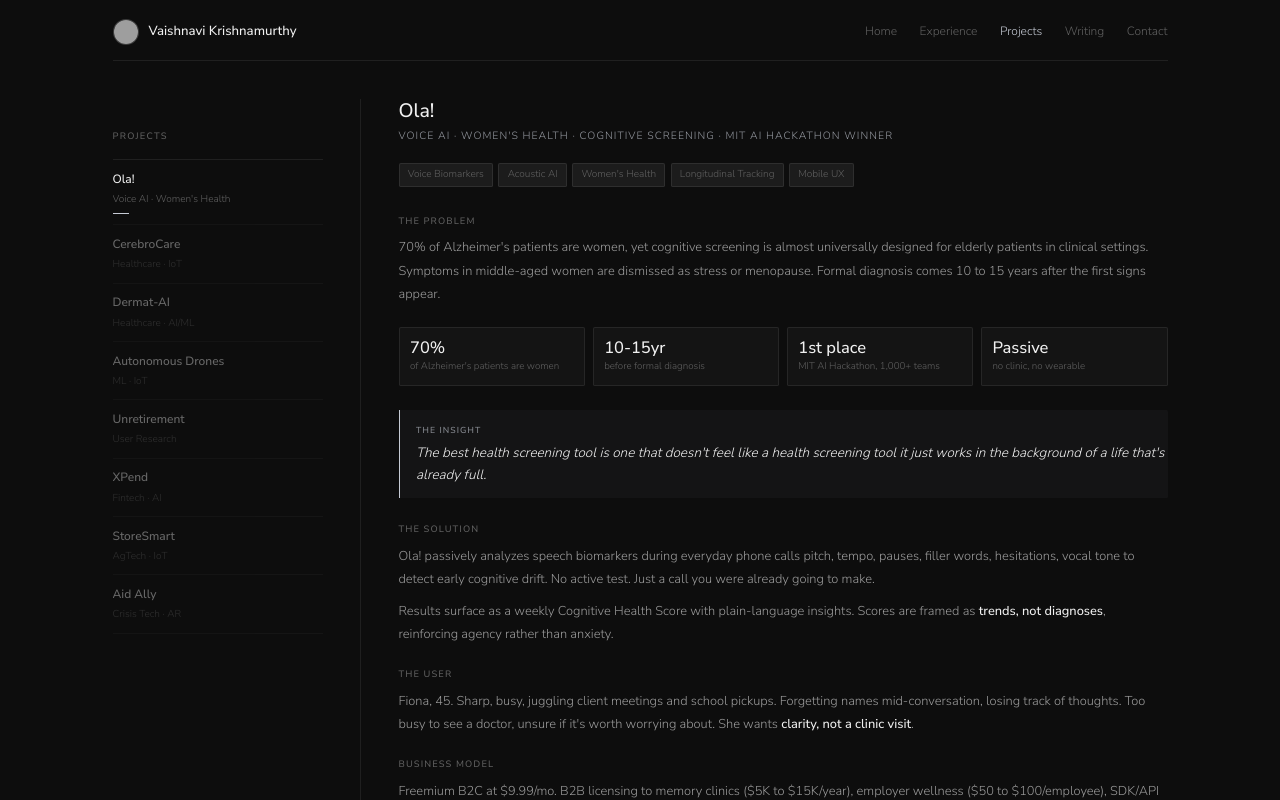
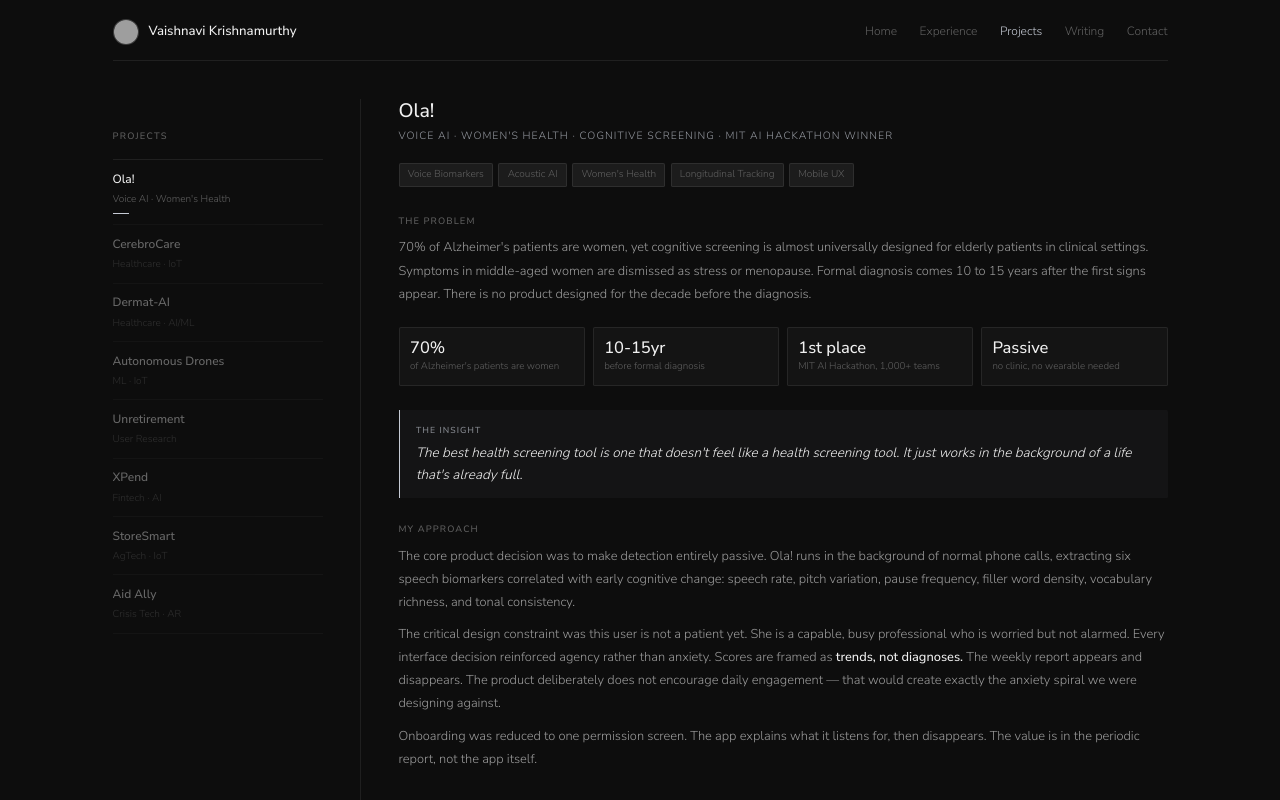
Before and after one commit to vulcananarchist/portfolio, a Next.js app: page /projects/ola in a window 1280 px wide. Shown: the top 800 px of the page. Built offline with nearby package versions, Linux system fonts and the light colour scheme; grey boxes are pictures that could not be loaded.

Commit message:
rewrite all projects + add contact page

```diff
--- a/app/projects/ola/page.tsx
+++ b/app/projects/ola/page.tsx
@@ -1,6 +1,6 @@
 import { Insight, Stats, Tags, ProjNav, Blk } from '@/components/ProjectParts'
 
-export const metadata = { title: 'Ola! VK' }
+export const metadata = { title: 'Ola! — VK' }
 
 export default function Ola() {
   return (
@@ -15,8 +15,8 @@ export default function Ola() {
         <p>
           70% of Alzheimer's patients are women, yet cognitive screening is almost universally
           designed for elderly patients in clinical settings. Symptoms in middle-aged women are
-          dismissed as stress or menopause. Formal diagnosis comes 10 to 15 years after the first
-          signs appear.
+          dismissed as stress or menopause. Formal diagnosis comes 10 to 15 years after the
+          first signs appear. There is no product designed for the decade before the diagnosis.
         </p>
       </Blk>
 
@@ -24,37 +24,28 @@ export default function Ola() {
         ["70%","of Alzheimer's patients are women"],
         ["10-15yr","before formal diagnosis"],
         ["1st place","MIT AI Hackathon, 1,000+ teams"],
-        ["Passive","no clinic, no wearable"],
+        ["Passive","no clinic, no wearable needed"],
       ]} />
 
-      <Insight text="The best health screening tool is one that doesn't feel like a health screening tool it just works in the background of a life that's already full." />
+      <Insight text="The best health screening tool is one that doesn't feel like a health screening tool. It just works in the background of a life that's already full." />
 
-      <Blk label="The solution">
+      <Blk label="My approach">
         <p>
-          Ola! passively analyzes speech biomarkers during everyday phone calls pitch, tempo,
-          pauses, filler words, hesitations, vocal tone to detect early cognitive drift. No
-          active test. Just a call you were already going to make.
+          The core product decision was to make detection entirely passive. Ola! runs in the
+          background of normal phone calls, extracting six speech biomarkers correlated with
+          early cognitive change: speech rate, pitch variation, pause frequency, filler word
+          density, vocabulary richness, and tonal consistency.
         </p>
         <p>
-          Results surface as a weekly Cognitive Health Score with plain-language insights. Scores
-          are framed as <strong>trends, not diagnoses</strong>, reinforcing agency rather than anxiety.
+          The critical design constraint was this user is not a patient yet. She is a capable,
+          busy professional who is worried but not alarmed. Every interface decision reinforced
+          agency rather than anxiety. Scores are framed as <strong>trends, not diagnoses.</strong>{' '}
+          The weekly report appears and disappears. The product deliberately does not encourage
+          daily engagement — that would create exactly the anxiety spiral we were designing against.
         </p>
-      </Blk>
-
-      <Blk label="The user">
         <p>
-          Fiona, 45. Sharp, busy, juggling client meetings and school pickups. Forgetting names
-          mid-conversation, losing track of thoughts. Too busy to see a doctor, unsure if it's
-          worth worrying about. She wants <strong>clarity, not a clinic visit</strong>.
-        </p>
-      </Blk>
-
-      <Blk label="Business model">
-        <p>
-          Freemium B2C at $9.99/mo. B2B licensing to memory clinics ($5K to $15K/year), employer
-          wellness ($50 to $100/employee), SDK/API for digital health platforms ($25K/year + usage).
-          The B2B channel is the strategic priority employers already have distribution to exactly
-          this demographic.
+          Onboarding was reduced to one permission screen. The app explains what it listens for,
+          then disappears. The value is in the periodic report, not the app itself.
         </p>
       </Blk>
 
```
